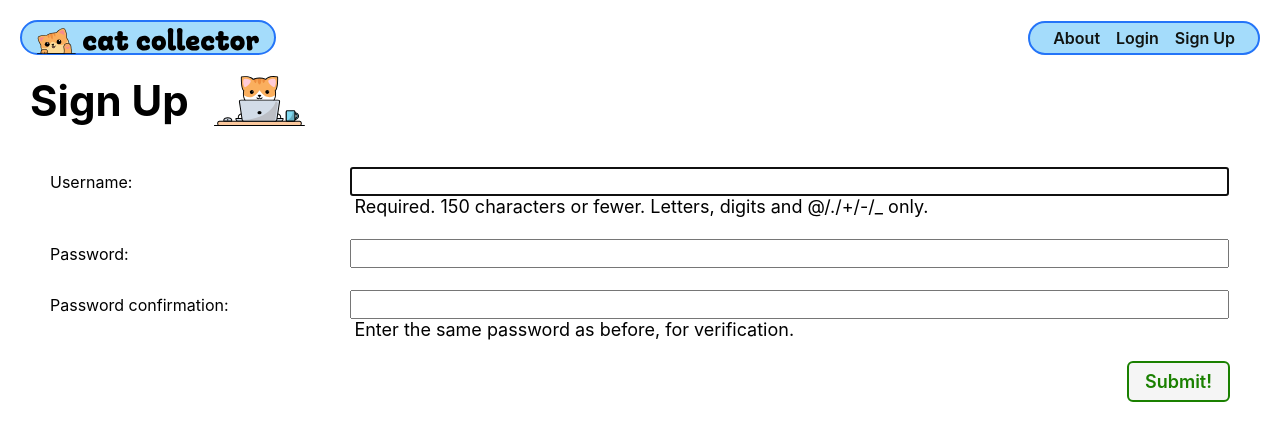
After one commit to gabvint/django-crud-app-cat-collector, a Django app: page /accounts/signup/ in a window 1280 px wide. The commit adds this page. Shown: the top 441 px of the page. Run offline with Django 5.2, Linux system fonts and the light colour scheme.

Commit message:
login and signup user

```diff
--- a/main_app/static/css/base.css
+++ b/main_app/static/css/base.css
@@ -272,3 +272,20 @@ html {
       }
     }
   }
+
+
+  #logout-form button {
+    text-decoration: none;
+    color: var(--text-color);
+    font-weight: 600;
+    font-size: 16px;
+    background: none;
+    border: none;
+    cursor: pointer;
+    padding: 0;
+    font-family: inherit;
+  }
+
+  #logout-form button:hover {
+    color: var(--link-hover-color);
+  }
--- a/main_app/templates/base.html
+++ b/main_app/templates/base.html
@@ -28,11 +28,23 @@
       </div>
       <nav>
         <ul>
-          <li><a href="{% url 'cat_index' %}">All Cats</a></li>
-          <li><a href="{% url 'toy-index' %}">All Toys</a></li>
-          <li><a href="{% url 'cat-create' %}">Add Cat</a></li>
-          <li><a href="{% url 'toy-create' %}">Add Toy</a></li>
-          <li><a href="{% url 'about' %}">About</a></li>
+          {% if user.is_authenticated %}
+            <li><a href="{% url 'cat_index' %}">All Cats</a></li>
+            <li><a href="{% url 'toy-index' %}">All Toys</a></li>
+            <li><a href="{% url 'cat-create' %}">Add Cat</a></li>
+            <li><a href="{% url 'toy-create' %}">Add Toy</a></li>
+            <li><a href="{% url 'about' %}">About</a></li>
+            <li>
+              <form id="logout-form" method="post" action="{% url 'logout' %}">
+                {% csrf_token %}
+                <button type="submit">Log out</button>
+              </form>
+            </li>
+          {% else %}
+            <li><a href="{% url 'about' %}">About</a></li>
+            <li><a href="{% url 'home' %}">Login</a></li>
+            <li><a href="{% url 'signup' %}">Sign Up</a></li>
+          {% endif %}
         </ul>
       </nav>
     </header>
--- /dev/null
+++ b/main_app/templates/signup.html
@@ -0,0 +1,22 @@
+{% extends 'base.html' %}
+{% load static %}
+{% block head %}
+<link rel="stylesheet" href="{% static 'css/form.css' %}" />
+{% endblock %}
+{% block content %}
+<div class="page-header">
+  <h1>Sign Up</h1>
+  <img src="{% static 'images/nerd-cat.svg' %}" alt="A cat using a computer" />
+</div>
+{% if error_message %}
+  <p class="red-text">{{ error_message }}</p>
+{% endif %}
+<form action="" method="post" class="form-container" autocomplete="off">
+  {% csrf_token %}
+  <table>
+    {{ form.as_table }}
+  </table>
+  <button type="submit" class="btn submit">Submit!</button>
+</form>
+
+{% endblock %}
--- a/main_app/urls.py
+++ b/main_app/urls.py
@@ -3,7 +3,7 @@ from . import views
 
 
 urlpatterns = [
-    path('', views.home, name='home'),
+    path('', views.Home.as_view(), name='home'),
     path('about/', views.about, name='about'),
     path('cats/', views.cat_index, name='cat_index'),
     path('cats/<int:cat_id>/', views.cat_detail, name='cat-detail'),
@@ -18,6 +18,6 @@ urlpatterns = [
     path('toys/<int:pk>/delete/', views.ToyDelete.as_view(), name='toy-delete'),
     path('cats/<int:cat_id>/associate-toy/<int:toy_id>/', views.associate_toy, name='associate-toy'),
     path('cats/<int:cat_id>/remove-toy/<int:toy_id>/', views.remove_toy, name='remove-toy'),
-
+    path('accounts/signup/', views.signup, name='signup'),
 
 ]
--- a/main_app/views.py
+++ b/main_app/views.py
@@ -7,12 +7,20 @@ from .forms import FeedingForm
 from django.views.generic.edit import CreateView, UpdateView, DeleteView
 from django.views.generic import ListView, DetailView
 from django.contrib.auth.views import LoginView
+from django.contrib.auth import login
+from django.contrib.auth.forms import UserCreationForm
 
 
 class CatCreate(CreateView):
     model = Cat
     fields = ['name', 'breed', 'description', 'age']
     # success_url = '/cats/'
+
+    def form_valid(self, form):
+      #attaches the user to the form
+      form.instance.user = self.request.user
+      return super().form_valid(form)
+
 
 
 class CatUpdate(UpdateView):
@@ -43,11 +51,14 @@ class ToyDelete(DeleteView):
     model = Toy
     success_url = '/toys/'
 
+class Home(LoginView):
+    template_name = 'home.html'
+
 # Create your views here.
 
 
-def home(request):
-    return render(request, 'home.html')
+# def home(request):
+#     return render(request, 'home.html')
 
 
 def about(request):
@@ -55,7 +66,7 @@ def about(request):
 
 
 def cat_index(request):
-    cats = Cat.objects.all()  # returns a list of all cats
+    cats = Cat.objects.filter(user=request.user)  # returns a list of all cats
     return render(request, 'cats/index.html', {'cats': cats})
 
 
@@ -90,3 +101,21 @@ def remove_toy(request, cat_id, toy_id):
     cat =  Cat.objects.get(id=cat_id)
     cat.toys.remove(toy_id)
     return redirect('cat-detail', cat_id=cat.id)
+
+def signup(request):
+    error_message = ''
+    if request.method == 'POST':
+        form = UserCreationForm(request.POST)
+        if form.is_valid():
+            user = form.save()
+            login(request, user)
+            return redirect('cat_index')
+
+        else:
+            error_message = 'Invalid sign up try again'
+    form = UserCreationForm()
+    context = {
+        'form': form,
+        'error_message': error_message
+    }
+    return render(request, 'signup.html', context)
```
Also changed, not shown: catcollector/settings.py (+16 -12 lines), main_app/templates/home.html (+13 -0 lines).
